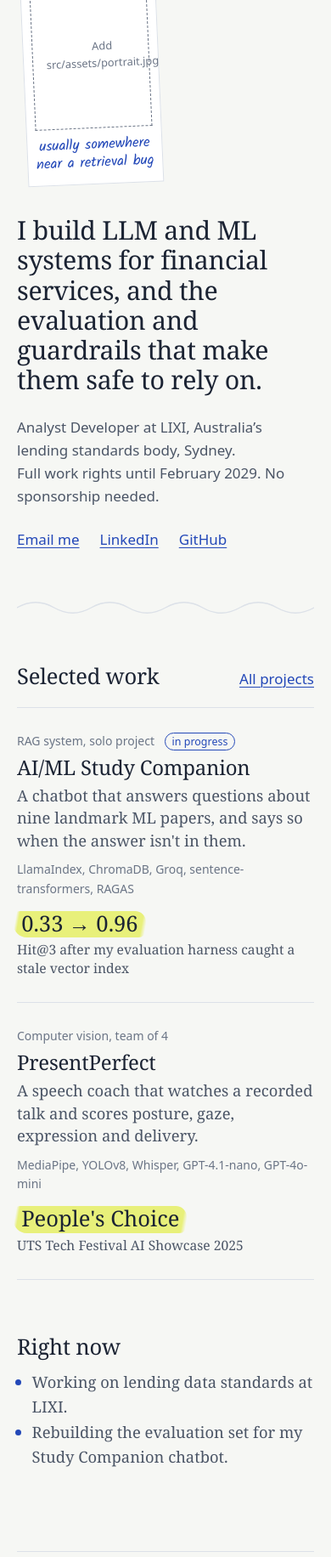
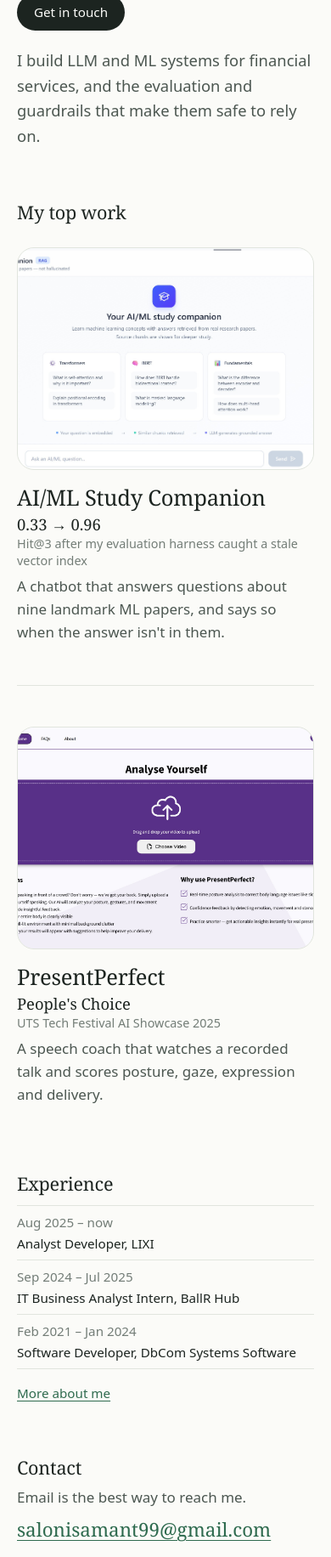
Before and after one commit to saloni-11/my-work, an Astro site: page / in a window 390 px wide. Shown: the part 168-2000 px from the top of the page at 85% size. Built offline with nearby package versions, Linux system fonts and the light colour scheme; Astro itself is replaced by a stand-in of ours.

Commit message:
Redesign home page with project image cards; keep LIXI work minimal
Home page follows the new layout: name and contact button, short intro,
full-width image cards for featured projects, a short experience list and
a contact section. New calm, nature-toned palette in light and dark.

Project covers come from src/assets/projects/<slug>.jpg and fall back to a
placeholder. The LIXI project becomes a brief page with no technical
details and is no longer featured.

```diff
--- /dev/null
+++ b/src/components/ProjectCard.astro
@@ -0,0 +1,94 @@
+---
+import type { CollectionEntry } from 'astro:content';
+import ProjectCover from './ProjectCover.astro';
+
+interface Props {
+  project: CollectionEntry<'work'>;
+  eager?: boolean;
+}
+const { project, eager = false } = Astro.props;
+const p = project.data;
+const titleId = `card-${project.id}`;
+---
+
+<a class="card" href={`/work/${project.id}`} aria-labelledby={titleId}>
+  <ProjectCover project={project} loading={eager ? 'eager' : 'lazy'} />
+  <div class="meta">
+    <h3 id={titleId} class="title">{p.title}</h3>
+    {
+      p.headline && (
+        <p class="headline">
+          <span class="value">{p.headline.value}</span>
+          <span class="label">{p.headline.label}</span>
+        </p>
+      )
+    }
+  </div>
+  <p class="summary">{p.summary}</p>
+</a>
+
+<style>
+  .card {
+    display: block;
+    color: var(--ink);
+    text-decoration: none;
+    border-radius: 20px;
+  }
+  .card:focus-visible {
+    outline: 2px solid var(--pen);
+    outline-offset: 6px;
+  }
+  .card:hover :global(.cover-img),
+  .card:focus-visible :global(.cover-img) {
+    transform: scale(1.02);
+  }
+  .meta {
+    display: flex;
+    flex-wrap: wrap;
+    justify-content: space-between;
+    align-items: baseline;
+    gap: 0.25rem 2rem;
+    margin-top: 1.1rem;
+  }
+  .title {
+    font-size: 1.6rem;
+    font-weight: 400;
+    text-decoration-line: underline;
+    text-decoration-color: transparent;
+    text-decoration-thickness: 1px;
+    text-underline-offset: 0.18em;
+  }
+  .card:hover .title,
+  .card:focus-visible .title {
+    text-decoration-color: currentColor;
+  }
+  .headline {
+    margin: 0;
+    max-width: 24rem;
+    text-align: right;
+    font-size: 0.9rem;
+    line-height: 1.4;
+    color: var(--ink-faint);
+  }
+  .value {
+    display: block;
+    font-family: var(--serif);
+    font-size: 1.15rem;
+    color: var(--ink);
+  }
+  .summary {
+    margin: 0.35rem 0 0;
+    color: var(--ink-soft);
+  }
+  @media (max-width: 40rem) {
+    .headline {
+      text-align: left;
+    }
+  }
+  @media (prefers-reduced-motion: reduce) {
+    .card:hover :global(.cover-img),
+    .card:focus-visible :global(.cover-img) {
+      transform: none;
+    }
+  }
+</style>
--- /dev/null
+++ b/src/components/ProjectCover.astro
@@ -0,0 +1,79 @@
+---
+// A project's cover image, or a same-shaped placeholder if none exists yet.
+// Astro re-encodes the image to AVIF/WebP, which strips camera and location data.
+import { Picture } from 'astro:assets';
+import type { CollectionEntry } from 'astro:content';
+import { projectImage } from '../lib/project-images';
+
+interface Props {
+  project: CollectionEntry<'work'>;
+  loading?: 'eager' | 'lazy';
+}
+const { project, loading = 'lazy' } = Astro.props;
+const image = projectImage(project.id);
+const alt = project.data.coverAlt ?? `${project.data.title} project image`;
+---
+
+{
+  image ? (
+    <div class="cover">
+      <Picture
+        src={image}
+        alt={alt}
+        formats={['avif', 'webp']}
+        widths={[800, 1600, 2400]}
+        sizes="(min-width: 54.5rem) 52rem, calc(100vw - 2.5rem)"
+        loading={loading}
+        class="cover-img"
+      />
+    </div>
+  ) : (
+    <div class="cover cover-placeholder" aria-hidden="true">
+      <span class="ph-title">{project.data.title}</span>
+      <span class="ph-kind">{project.data.kind}</span>
+    </div>
+  )
+}
+
+<style>
+  .cover {
+    aspect-ratio: 8 / 3;
+    border-radius: 20px;
+    overflow: hidden;
+    background: var(--tint);
+    /* Screenshots often have pale backgrounds; the hairline keeps the frame visible. */
+    border: 1px solid var(--rule);
+  }
+  .cover :global(picture) {
+    display: contents;
+  }
+  .cover :global(.cover-img) {
+    width: 100%;
+    height: 100%;
+    object-fit: cover;
+    transition: transform 0.4s ease;
+  }
+  .cover-placeholder {
+    display: flex;
+    flex-direction: column;
+    justify-content: center;
+    gap: 0.35rem;
+    padding: 1.5rem 2rem;
+    font-family: var(--serif);
+    color: var(--ink-soft);
+  }
+  .ph-title {
+    font-size: clamp(1.4rem, 3vw, 2rem);
+    line-height: 1.15;
+    color: var(--ink);
+  }
+  .ph-kind {
+    font-size: 1.05rem;
+    font-style: italic;
+  }
+  @media (max-width: 40rem) {
+    .cover {
+      aspect-ratio: 4 / 3;
+    }
+  }
+</style>
--- a/src/components/ProjectRow.astro
+++ b/src/components/ProjectRow.astro
@@ -17,12 +17,16 @@ const href = `/work/${project.id}`;
     </p>
     <h3><a href={href}>{p.title}</a></h3>
     <p class="summary">{p.summary}</p>
-    <p class="stack">{p.stack.slice(0, 5).join(', ')}</p>
+    {p.stack.length > 0 && <p class="stack">{p.stack.slice(0, 5).join(', ')}</p>}
   </div>
-  <p class="margin">
-    <mark>{p.headline.value}</mark>
-    <span>{p.headline.label}</span>
-  </p>
+  {
+    p.headline && (
+      <p class="margin">
+        <mark>{p.headline.value}</mark>
+        <span>{p.headline.label}</span>
+      </p>
+    )
+  }
 </article>
 
 <style>
--- a/src/content.config.ts
+++ b/src/content.config.ts
@@ -4,10 +4,15 @@ import { z } from 'astro/zod';
 
 // One .mdx file per project in src/content/work/.
 // The build fails if a project is missing results or lessons, so every
-// page keeps the case-study shape.
+// page keeps the case-study shape. The exception is `brief: true`, for
+// employer work that can only be mentioned in outline: no headline,
+// metrics, lessons, stack or diagram, and it can't be featured.
 const work = defineCollection({
   loader: glob({ pattern: '**/*.{md,mdx}', base: './src/content/work' }),
-  schema: z.object({
+  schema: z
+    .object({
+      brief: z.boolean().default(false),
+
       title: z.string(),
       summary: z.string().max(140),
       kind: z.string(), // e.g. "RAG system", "Computer vision"
@@ -17,10 +22,14 @@ const work = defineCollection({
       featured: z.boolean().default(false),
       status: z.enum(['shipped', 'in progress', 'prototype']).default('shipped'),
       role: z.string(),
-    stack: z.array(z.string()).min(1),
+      stack: z.array(z.string()).default([]),
+
+      // Alt text for the cover image in src/assets/projects/<slug>.(jpg|png|webp).
+      // Falls back to "<title> project image".
+      coverAlt: z.string().optional(),
 
       // The single number shown on the home page.
-    headline: z.object({ value: z.string(), label: z.string() }),
+      headline: z.object({ value: z.string(), label: z.string() }).optional(),
 
       metrics: z
         .array(
@@ -30,13 +39,30 @@ const work = defineCollection({
             conditions: z.string(),
           }),
         )
-      .min(1),
+        .default([]),
 
-    lessons: z.array(z.string()).min(1),
+      lessons: z.array(z.string()).default([]),
 
       links: z
         .array(z.object({ label: z.string(), href: z.string().url() }))
         .default([]),
+    })
+    .superRefine((p, ctx) => {
+      const need = (ok: boolean, message: string) => {
+        if (!ok) ctx.addIssue({ code: 'custom', message });
+      };
+      if (p.brief) {
+        need(!p.featured, 'A brief project cannot be featured on the home page.');
+        need(
+          !p.headline && p.metrics.length === 0 && p.lessons.length === 0 && p.stack.length === 0,
+          'A brief project must not list a headline, metrics, lessons or stack.',
+        );
+      } else {
+        need(!!p.headline, 'Add a headline (the number shown on the home page).');
+        need(p.metrics.length > 0, 'Add at least one metric.');
+        need(p.lessons.length > 0, 'Add at least one lesson.');
+        need(p.stack.length > 0, 'Add the stack.');
+      }
     }),
 });
 
--- /dev/null
+++ b/src/lib/project-images.ts
@@ -0,0 +1,18 @@
+import type { ImageMetadata } from 'astro';
+
+// Cover images live in src/assets/projects/, named after the project file
+// (e.g. study-companion.jpg). Adding one needs no frontmatter change.
+const files = import.meta.glob<{ default: ImageMetadata }>(
+  '../assets/projects/*.{jpg,jpeg,png,webp}',
+  { eager: true },
+);
+
+const bySlug = new Map<string, ImageMetadata>();
+for (const [path, mod] of Object.entries(files)) {
+  const slug = path.split('/').pop()!.replace(/\.(jpe?g|png|webp)$/i, '');
+  bySlug.set(slug, mod.default);
+}
+
+export function projectImage(slug: string): ImageMetadata | undefined {
+  return bySlug.get(slug);
+}
--- a/src/pages/index.astro
+++ b/src/pages/index.astro
@@ -1,9 +1,7 @@
 ---
 import { getCollection } from 'astro:content';
 import Base from '../layouts/Base.astro';
-import Portrait from '../components/Portrait.astro';
-import ProjectRow from '../components/ProjectRow.astro';
-import Wave from '../components/Wave.astro';
+import ProjectCard from '../components/ProjectCard.astro';
 import { site } from '../site';
 
 const featured = (await getCollection('work', ({ data }) => data.featured)).sort(
@@ -11,105 +9,171 @@ const featured = (await getCollection('work', ({ data }) => data.featured)).sort
 );
 ---
 
-<Base>
-  <section class="hero wrap">
-    <Portrait />
-    <div class="intro">
-      <h1>{site.statement}</h1>
-      <p class="role">
-        {site.role}, {site.location}.<br />
-        {site.workRights}
-      </p>
-      <ul class="contact">
-        <li><a href={`mailto:${site.links.email}`}>Email me</a></li>
-        <li><a href={site.links.linkedin} rel="me">LinkedIn</a></li>
-        <li><a href={site.links.github} rel="me">GitHub</a></li>
-      </ul>
+<Base hideName>
+  <section class="intro wrap">
+    <div class="name-row">
+      <h1>{site.name}</h1>
+      <a class="pill" href="#contact">Get in touch</a>
     </div>
+    <p class="bio">{site.statement}</p>
   </section>
 
-  <div class="wrap"><Wave /></div>
-
-  <section class="work wrap" aria-labelledby="selected-work">
-    <div class="section-head">
-      <h2 id="selected-work">Selected work</h2>
-      <a href="/work">All projects</a>
-    </div>
-    {featured.map((project) => <ProjectRow project={project} />)}
+  <section class="work wrap" aria-labelledby="work-heading">
+    <h2 id="work-heading">My top work</h2>
+    <ul class="cards">
+      {featured.map((project, i) => <li><ProjectCard project={project} eager={i === 0} /></li>)}
+    </ul>
   </section>
 
-  <section class="now wrap" aria-labelledby="now">
-    <h2 id="now">Right now</h2>
-    <ul>
-      {site.now.map((line) => <li>{line}</li>)}
+  <section class="experience wrap" aria-labelledby="experience-heading">
+    <h2 id="experience-heading">Experience</h2>
+    <ul class="rows">
+      {
+        site.experience.map((job) => (
+          <li>
+            <span class="when">{job.when}</span>
+            <span class="what">{job.what}</span>
+          </li>
+        ))
+      }
+    </ul>
+    <p class="more"><a href="/about">More about me</a></p>
+  </section>
+
+  <section id="contact" class="contact wrap" aria-labelledby="contact-heading">
+    <h2 id="contact-heading">Contact</h2>
+    <p>Email is the best way to reach me.</p>
+    <p class="email"><a href={`mailto:${site.links.email}`}>{site.links.email}</a></p>
+    <ul class="links">
+      <li><a href={site.links.linkedin} rel="me">LinkedIn</a></li>
+      <li><a href={site.links.github} rel="me">GitHub</a></li>
     </ul>
   </section>
 </Base>
 
 <style>
-  .hero {
-    display: grid;
-    grid-template-columns: 13rem minmax(0, 1fr);
-    gap: 3.5rem;
+  .intro {
+    padding-top: 1.5rem;
+  }
+  .name-row {
+    display: flex;
+    flex-wrap: wrap;
     align-items: center;
-    padding-top: 2.5rem;
+    justify-content: space-between;
+    gap: 1rem 2rem;
+    margin-bottom: 1.25rem;
   }
   h1 {
-    font-size: clamp(1.9rem, 3.6vw, 2.6rem);
-    line-height: 1.16;
+    font-size: clamp(2.8rem, 7vw, 5rem);
     font-weight: 400;
-    max-width: 22em;
-    margin-bottom: 1.5rem;
-    text-wrap: balance;
+    line-height: 1;
+    letter-spacing: -0.025em;
   }
-  .role {
+  .pill {
+    display: inline-block;
+    padding: 0.6rem 1.25rem;
+    border-radius: 999px;
+    background: var(--ink);
+    color: var(--paper);
+    font-size: 0.95rem;
+    font-weight: 500;
+    text-decoration: none;
+    white-space: nowrap;
+  }
+  .pill:hover {
+    background: var(--pen);
+  }
+  .bio {
+    max-width: 38rem;
+    font-size: 1.15rem;
     color: var(--ink-soft);
-    max-width: 34rem;
+    margin-bottom: 0.75rem;
   }
+
+  .work {
+    margin-top: 6rem;
+  }
+  .work h2 {
+    margin-bottom: 1.75rem;
+  }
+  .cards {
+    list-style: none;
+    margin: 0;
+    padding: 0;
+  }
+  /* A hairline and generous space between projects, so each reads as its own piece. */
+  .cards > li + li {
+    margin-top: 4.5rem;
+    padding-top: 4.5rem;
+    border-top: 1px solid var(--rule);
+  }
+  @media (max-width: 40rem) {
+    .work {
+      margin-top: 4rem;
+    }
+    .cards > li + li {
+      margin-top: 3rem;
+      padding-top: 3rem;
+    }
+  }
+
+  h2 {
+    font-size: 1.35rem;
+    font-weight: 400;
+  }
+  .experience {
+    margin-top: 5rem;
+  }
+  .rows {
+    list-style: none;
+    margin: 0.75rem 0 0;
+    padding: 0;
+    font-size: 0.95rem;
+  }
+  .rows li {
+    display: grid;
+    grid-template-columns: 12rem minmax(0, 1fr);
+    gap: 0 1rem;
+    padding: 0.45rem 0;
+    border-top: 1px solid var(--rule);
+  }
+  .rows li:last-child {
+    border-bottom: 1px solid var(--rule);
+  }
+  .when {
+    color: var(--ink-faint);
+  }
+  .more {
+    margin-top: 1rem;
+    font-size: 0.95rem;
+  }
+
   .contact {
+    margin-top: 4rem;
+  }
+  .contact h2 {
+    margin-bottom: 0.5rem;
+  }
+  .contact p {
+    margin-bottom: 0.4rem;
+    color: var(--ink-soft);
+  }
+  .email {
+    font-family: var(--serif);
+    font-size: 1.4rem;
+    overflow-wrap: anywhere;
+  }
+  .links {
     display: flex;
-    flex-wrap: wrap;
-    gap: 0.5rem 1.5rem;
+    gap: 1.5rem;
     list-style: none;
     padding: 0;
-    margin: 1.5rem 0 0;
+    margin: 0.5rem 0 0;
   }
-  .section-head {
-    display: flex;
-    justify-content: space-between;
-    align-items: baseline;
-    max-width: var(--page);
-    margin-bottom: 1.25rem;
-  }
-  h2 {
-    font-size: 1.6rem;
-  }
-  .now {
-    margin-top: 4rem;
-  }
-  .now h2 {
-    margin-bottom: 0.75rem;
-  }
-  .now ul {
-    font-family: var(--serif);
-    font-size: 1.15rem;
-    color: var(--ink-soft);
-    padding-left: 1.1rem;
-    margin: 0;
-    max-width: var(--measure);
-  }
-  .now li::marker {
-    color: var(--pen);
-  }
-  @media (max-width: 44rem) {
-    .hero {
+
+  @media (max-width: 40rem) {
+    .rows li {
       grid-template-columns: 1fr;
-      gap: 2.25rem;
-      padding-top: 1rem;
-    }
-    .hero :global(.snapshot) {
-      max-width: 10rem;
-      margin-left: 0.5rem;
     }
   }
 </style>
--- a/src/site.ts
+++ b/src/site.ts
@@ -1,5 +1,5 @@
 // Everything that appears in more than one place lives here.
-// Edit this file to change your intro, links or "currently" notes.
+// Edit this file to change your intro, links or experience list.
 
 export const site = {
   name: 'Saloni Samant',
@@ -18,10 +18,11 @@ export const site = {
   // Handwritten caption under the photo. Keep it short, or set to '' to hide it.
   photoCaption: 'usually somewhere near a retrieval bug',
 
-  // Short lines for the "Right now" block on the home page.
-  now: [
-    'Working on lending data standards at LIXI.',
-    'Rebuilding the evaluation set for my Study Companion chatbot.',
+  // The short experience list on the home page. The full timeline is on /about.
+  experience: [
+    { when: 'Aug 2025 – now', what: 'Analyst Developer, LIXI' },
+    { when: 'Sep 2024 – Jul 2025', what: 'IT Business Analyst Intern, BallR Hub' },
+    { when: 'Feb 2021 – Jan 2024', what: 'Software Developer, DbCom Systems Software' },
   ],
 
   links: {
--- a/src/styles/global.css
+++ b/src/styles/global.css
@@ -5,13 +5,14 @@
 
 /* ---------- Tokens ---------- */
 :root {
-  --paper: #f6f7f4;
+  --paper: #fbfbf8;
   --paper-raised: #ffffff;
-  --ink: #1b2333;
-  --ink-soft: #4b5566;
-  --ink-faint: #6b7586;
-  --rule: #dce1e8;
-  --pen: #2348b8;
+  --ink: #1c2420;
+  --ink-soft: #4c5751;
+  --ink-faint: #737d77;
+  --rule: #e1e5de;
+  --pen: #2f6b4f; /* accent: links and focus */
+  --tint: #eef2ec; /* image placeholder */
   --highlight: #e8f07a;
   --tape: rgba(214, 205, 150, 0.6);
 
@@ -29,26 +30,28 @@
 
 @media (prefers-color-scheme: dark) {
   :root:not([data-theme='light']) {
-    --paper: #121722;
-    --paper-raised: #1a2130;
-    --ink: #e6e9ef;
-    --ink-soft: #b0b8c6;
-    --ink-faint: #8a94a5;
-    --rule: #2a3344;
-    --pen: #93b2ff;
+    --paper: #141815;
+    --paper-raised: #1b201c;
+    --ink: #e6ebe7;
+    --ink-soft: #b4beb8;
+    --ink-faint: #8d978f;
+    --rule: #2c332e;
+    --pen: #8cc5a5;
+    --tint: #202822;
     --highlight: rgba(216, 232, 92, 0.28);
     --tape: rgba(190, 180, 130, 0.35);
     color-scheme: dark;
   }
 }
 :root[data-theme='dark'] {
-  --paper: #121722;
-  --paper-raised: #1a2130;
-  --ink: #e6e9ef;
-  --ink-soft: #b0b8c6;
-  --ink-faint: #8a94a5;
-  --rule: #2a3344;
-  --pen: #93b2ff;
+  --paper: #141815;
+  --paper-raised: #1b201c;
+  --ink: #e6ebe7;
+  --ink-soft: #b4beb8;
+  --ink-faint: #8d978f;
+  --rule: #2c332e;
+  --pen: #8cc5a5;
+  --tint: #202822;
   --highlight: rgba(216, 232, 92, 0.28);
   --tape: rgba(190, 180, 130, 0.35);
   color-scheme: dark;
```
Also changed, not shown: docs/home_redesign_brief.md (added, +96 -0 lines), src/content/work/lixi-glossary-rag.mdx (added, +14 -0 lines), src/layouts/Base.astro (+15 -10 lines), src/pages/work/[slug].astro (+30 -6 lines), README.md, src/assets/projects/present-perfect.jpg (added), src/assets/projects/study-companion.jpg (added). Lines whose indentation alone changed are shown as unchanged.
